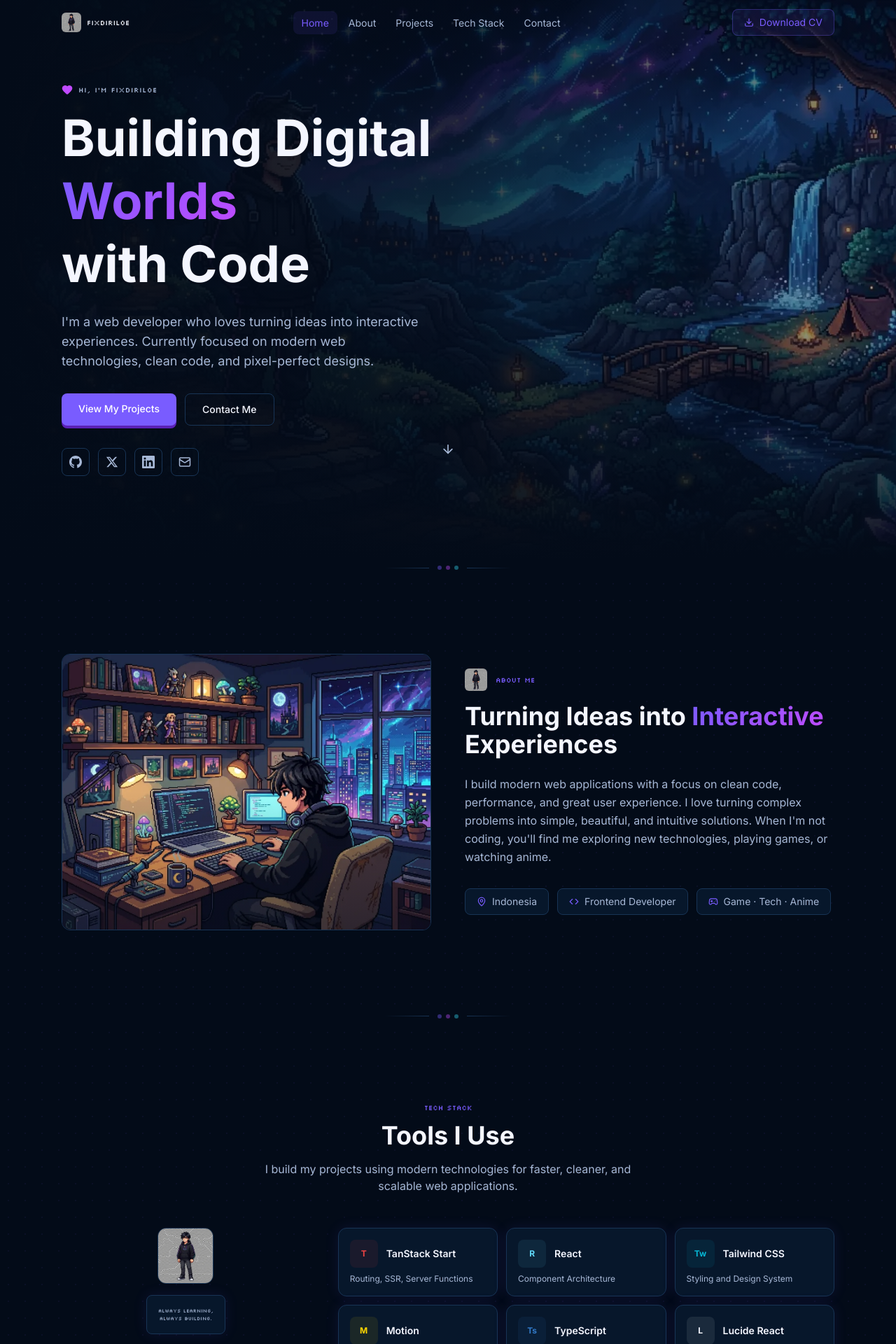
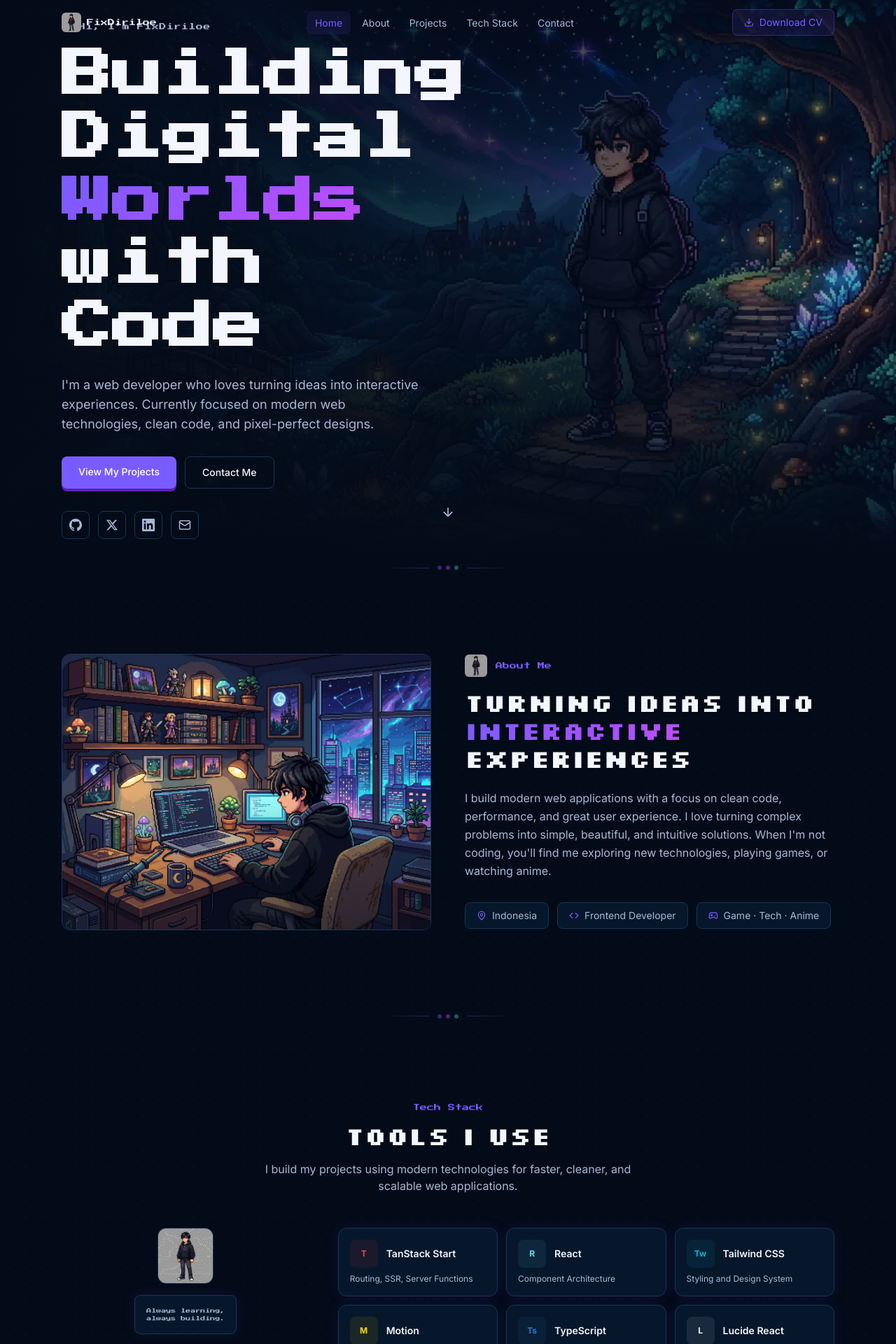
Before and after one commit to randitorizkypratama/Portofolio, a React (Vite) app: page / in a window 1280 px wide. Shown: the top 1920 px of the page at 70% size. Built offline with nearby package versions, Linux system fonts and the light colour scheme.

Commit message:
feat: apply Silkscreen and Press Start 2P fonts across all components

```diff
--- a/src/components/AboutSection.tsx
+++ b/src/components/AboutSection.tsx
@@ -34,7 +34,7 @@ export function AboutSection() {
                 alt={siteConfig.name}
                 className="w-8 h-8 rounded-md object-cover"
               />
-              <span className="pixel-font text-[10px] text-primary">
+              <span className="retro-font text-[10px] text-primary">
                 About Me
               </span>
             </div>
--- a/src/components/ContactSection.tsx
+++ b/src/components/ContactSection.tsx
@@ -48,7 +48,7 @@ export function ContactSection() {
             <div className="grid lg:grid-cols-2 gap-10 relative">
               {/* Left */}
               <div>
-                <span className="pixel-font text-[10px] text-primary block mb-3">
+                <span className="retro-font text-[10px] text-primary block mb-3">
                   Get In Touch
                 </span>
                 <h2 className="text-2xl sm:text-3xl font-bold mb-4">
@@ -70,7 +70,7 @@ export function ContactSection() {
                     />
                   </div>
                   <div className="glow-border rounded-lg p-3 bg-bg-secondary">
-                    <p className="pixel-font text-[7px] text-cyan">
+                    <p className="retro-font text-[7px] text-cyan">
                       Thanks for visiting!
                     </p>
                   </div>
--- a/src/components/Footer.tsx
+++ b/src/components/Footer.tsx
@@ -20,7 +20,7 @@ export function Footer() {
               alt={siteConfig.name}
               className="w-6 h-6 rounded-md object-cover"
             />
-            <span className="pixel-font text-[8px] text-text-main">
+            <span className="retro-font text-[8px] text-text-main">
               {siteConfig.name}
             </span>
           </div>
--- a/src/components/Header.tsx
+++ b/src/components/Header.tsx
@@ -40,7 +40,7 @@ export function Header() {
             alt={siteConfig.name}
             className="w-7 h-7 rounded-md object-cover"
           />
-          <span className="pixel-font text-[10px] text-text-main group-hover:text-primary transition-colors">
+          <span className="retro-font text-[10px] text-text-main group-hover:text-primary transition-colors">
             {siteConfig.name}
           </span>
         </a>
--- a/src/components/HeroSection.tsx
+++ b/src/components/HeroSection.tsx
@@ -39,16 +39,16 @@ export function HeroSection() {
             className="flex items-center gap-2 mb-4"
           >
             <Heart size={16} className="text-accent fill-accent" />
-            <span className="pixel-font text-[8px] sm:text-[10px] text-text-secondary tracking-wider">
-              Hi, I'm {siteConfig.name}
-            </span>
+            <span className="retro-font text-[8px] sm:text-[10px] text-text-secondary tracking-wider">
+                Hi, I'm {siteConfig.name}
+              </span>
           </motion.div>
 
           <motion.h1
             initial={{ opacity: 0, y: 20 }}
             animate={{ opacity: 1, y: 0 }}
             transition={{ duration: 0.6, delay: 0.1 }}
-            className="text-4xl sm:text-5xl lg:text-6xl xl:text-7xl font-bold leading-tight mb-6"
+              className="text-4xl sm:text-5xl lg:text-6xl xl:text-7xl font-bold leading-tight mb-6 retro-font"
           >
             Building Digital{" "}
             <span className="gradient-text">Worlds</span>
--- a/src/components/ProjectsSection.tsx
+++ b/src/components/ProjectsSection.tsx
@@ -100,7 +100,7 @@ export function ProjectsSection() {
       <div className="max-w-6xl mx-auto px-4 sm:px-6">
         <ScrollReveal>
           <div className="text-center mb-12">
-            <span className="pixel-font text-[10px] text-primary block mb-3">
+            <span className="retro-font text-[10px] text-primary block mb-3">
               Featured Projects
             </span>
             <h2 className="text-2xl sm:text-3xl lg:text-4xl font-bold">
--- a/src/components/TechStackSection.tsx
+++ b/src/components/TechStackSection.tsx
@@ -44,7 +44,7 @@ export function TechStackSection() {
       <div className="max-w-6xl mx-auto px-4 sm:px-6">
         <ScrollReveal>
           <div className="text-center mb-12">
-            <span className="pixel-font text-[10px] text-primary block mb-3">
+            <span className="retro-font text-[10px] text-primary block mb-3">
               Tech Stack
             </span>
             <h2 className="text-2xl sm:text-3xl lg:text-4xl font-bold mb-4">
@@ -68,7 +68,7 @@ export function TechStackSection() {
               />
             </div>
             <div className="glow-border rounded-lg p-4 bg-bg-elevated text-center">
-              <p className="pixel-font text-[7px] text-text-secondary leading-relaxed">
+              <p className="retro-font text-[7px] text-text-secondary leading-relaxed">
                 Always learning,
                 <br />
                 always building.
--- a/src/index.css
+++ b/src/index.css
@@ -29,6 +29,10 @@ body {
   color: var(--color-text-main);
   margin: 0;
   -webkit-font-smoothing: antialiased;
+}
+
+h1, h2, h3 {
+  font-family: var(--font-pixel);
 }
 
 @media (prefers-reduced-motion: reduce) {
```
Also changed, not shown: public/images/hero-bg.webp.
